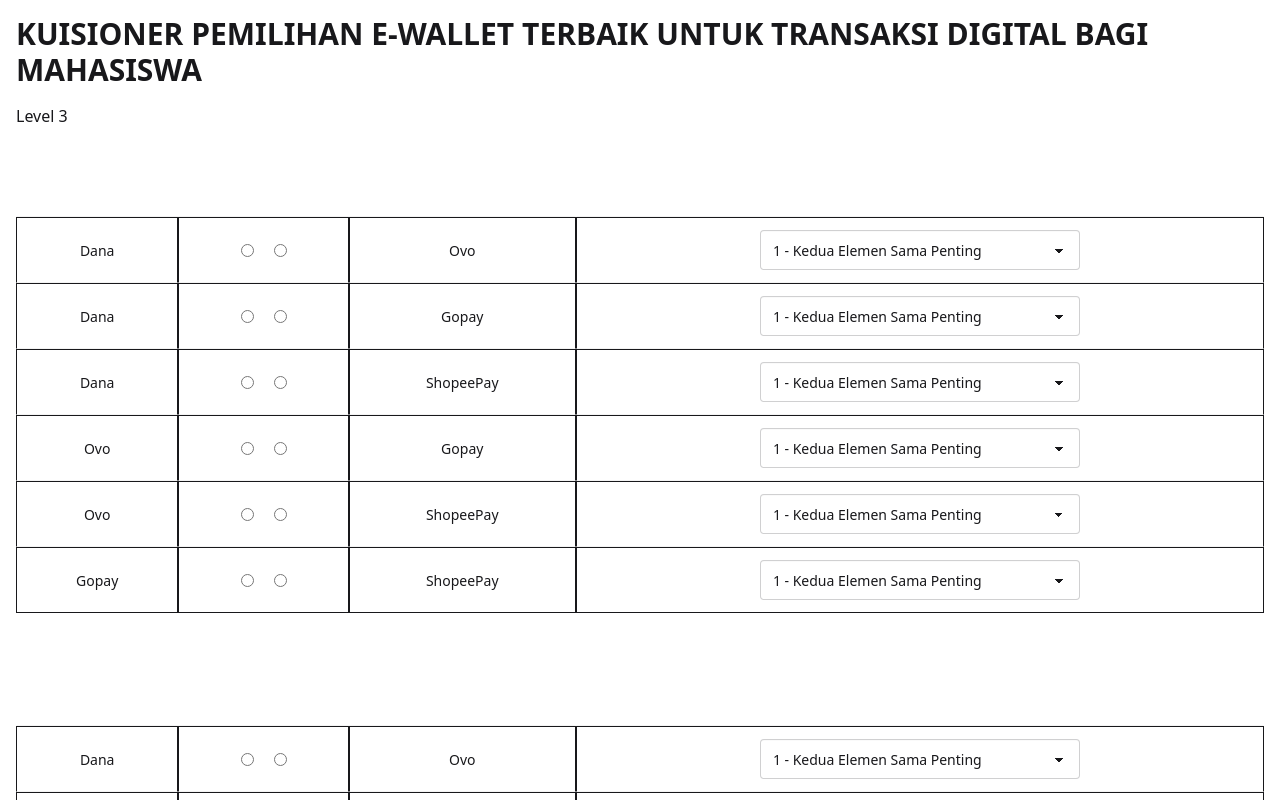
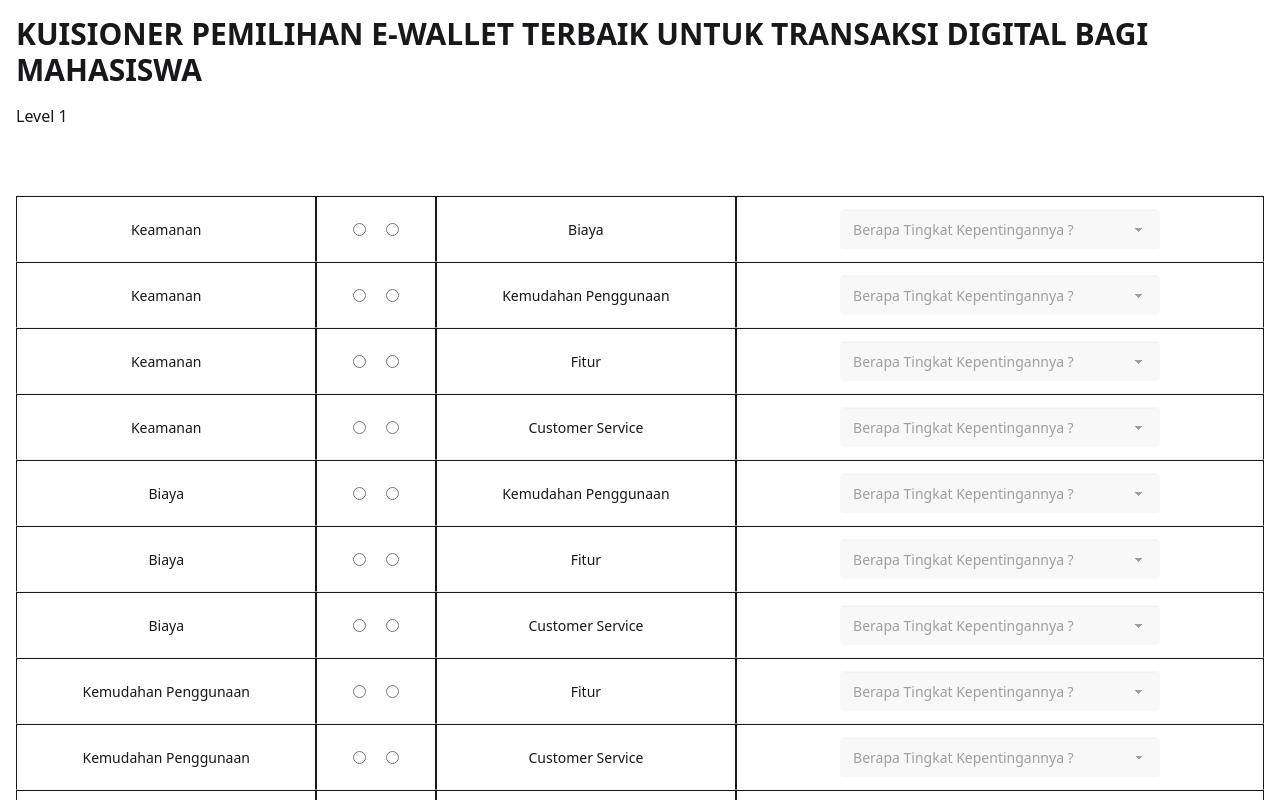
Before and after one commit to Gefila/kuesioner-e-wallet, a React (Vite) app: page / in a window 1280 px wide. Shown: the top 800 px of the page. Built offline with nearby package versions, Linux system fonts and the light colour scheme.

Commit message:
Add response handling and UI components for questionnaire levels

```diff
--- a/src/App.jsx
+++ b/src/App.jsx
@@ -81,22 +81,38 @@
         }))
     );
 
+    function handleRadioChange(event) {
+        const { name, value } = event.target;
+        setResponses((prevResponses) => ({
+            ...prevResponses,
+            [name]: value,
+        }));
+    }
+
+    function handleSelectChange(event) {
+        const { name, value } = event.target;
+        setResponses((prevResponses) => ({
+            ...prevResponses,
+            [name]: value,
+        }));
+    }
+
     return (
         <div className="container mx-auto p-4 ">
             <h1 className="text-3xl font-bold mb-4">
                 KUISIONER PEMILIHAN E-WALLET TERBAIK UNTUK TRANSAKSI DIGITAL
                 BAGI MAHASISWA
             </h1>
-            {/* <Level1 perbandinganKriteria={perbandinganKriteria} />
-            <Level2
+            <Level1 hierarchyData={hierarchyData} generatePairs={generatePairs}/>
+            {/* <Level2
                 hierarchyData={hierarchyData}
                 perbandinganSubKriteria={perbandinganSubKriteria}
             /> */}
-            <Level3
+            {/* <Level3
                 allSubCriteria={allSubCriteria}
                 hierarchyData={hierarchyData}
                 perbandinganAlternatif={perbandinganAlternatif}
-            />
+            /> */}
             {/* {perbandinganSubKriteria.map((subPairs, index) => (
                 <div key={index}>
                     <h2>{hierarchyData.criteria[index].name}</h2>
--- a/src/components/Level1.jsx
+++ b/src/components/Level1.jsx
@@ -1,8 +1,44 @@
+import { useEffect, useState } from "react";
 import Options from "./Options";
+import Radios from "./Radios";
 
-export default function Level1({ perbandinganKriteria }) {
+export default function Level1({ generatePairs, hierarchyData }) {
+    const [responsesLevel1, setResponsesLevel1] = useState({
+        level: 1,
+        jawaban: [],
+    });
+    const perbandinganKriteria = generatePairs(hierarchyData.criteria);
+
+    function handleRadioChange(index, value) {
+        const update = [...responsesLevel1.jawaban];
+        update[index] = {
+            ...update[index],
+            selected: value,
+        };
+        setResponsesLevel1((prev) => ({
+            ...prev,
+            jawaban: update,
+        }));
+    }
+
+    function handleSelectChange(index, value) {
+        const update = [...responsesLevel1.jawaban];
+        update[index] = {
+            ...update[index],
+            tingkatKepentingan: parseInt(value),
+        };
+        setResponsesLevel1((prev) => ({
+            ...prev,
+            jawaban: update,
+        }));
+    }
+
+    useEffect(() => {
+        console.log(responsesLevel1);
+    }, [responsesLevel1]);
+
     return (
-        <div className="overflow-x-auto rounded-box border bg-base-100">
+        <div className="overflow-x-auto rounded-box bg-base-100">
             <p>Level 1</p>
             <table className="table table-auto">
                 <thead>
@@ -23,24 +59,44 @@
                 <tbody>
                     {perbandinganKriteria.map((pair, index) => (
                         <tr key={index} className="text-center">
-                            <td className="border">{pair[0].name}</td>
+                            <td
+                                className={`border ${
+                                    responsesLevel1.jawaban[index]?.selected ==
+                                    pair[0].name
+                                        ? "text-green-500"
+                                        : ""
+                                }`}
+                            >
+                                {pair[0].name}
+                            </td>
                             <td className="border">
-                                <div className="flex justify-center items-center gap-5">
-                                    <input
-                                        type="radio"
-                                        name={`kriteria-${index}`}
-                                        value="1"
-                                    />
-                                    <input
-                                        type="radio"
-                                        name={`kriteria-${index}`}
-                                        value="1"
-                                    />
-                                </div>
+                                <Radios
+                                    index={index}
+                                    onChange={handleRadioChange}
+                                    radio1={pair[0].name}
+                                    radio2={pair[1].name}
+                                />
                             </td>
-                            <td className="border">{pair[1].name}</td>
+                            <td
+                                className={`border ${
+                                    responsesLevel1.jawaban[index]?.selected ==
+                                    pair[1].name
+                                        ? "text-green-500"
+                                        : ""
+                                }`}
+                            >
+                                {pair[1].name}
+                            </td>
                             <td className="border">
-                                <Options />
+                                <Options
+                                    onChange={handleSelectChange}
+                                    index={index}
+                                    element1={pair[0].name}
+                                    element2={pair[1].name}
+                                    selectedElement={
+                                        responsesLevel1.jawaban[index]?.selected
+                                    }
+                                />
                             </td>
                         </tr>
                     ))}
--- a/src/components/Options.jsx
+++ b/src/components/Options.jsx
@@ -1,28 +1,40 @@
-export default function Options({ onChange }) {
+export default function Options({
+    onChange,
+    element1,
+    element2,
+    index,
+    selectedElement,
+}) {
+    let notSelectedElement = selectedElement === element1 ? element2 : element1;
     return (
         <select
-            name=""
-            id=""
+            onChange={(e) => onChange(index, e.target.value)}
             className="select select-bordered w-full max-w-xs"
+            disabled={selectedElement === undefined}
+            defaultValue={"0"}
         >
-            <option value="1">1 - Kedua Elemen Sama Penting</option>
-            <option value="2">2 - </option>
+            <option disabled value="0">
+                Berapa Tingkat Kepentingannya ?
+            </option>
+            <option value="1">
+                1 -{" "}
+                {`${selectedElement} dan ${notSelectedElement} Sama Penting`}
+            </option>
+            <option value="2">2</option>
             <option value="3">
-                3 - Elemen yang satu sedikit lebih penting daripada yang lainnya
+                {`3 - ${selectedElement} sedikit lebih penting daripada ${notSelectedElement}`}
             </option>
             <option value="4">4</option>
             <option value="5">
-                5 - Elemen yang satu lebih penting daripada yang lainnya
+                {`5 - ${selectedElement} lebih penting daripada ${notSelectedElement}`}
             </option>
             <option value="6">6</option>
             <option value="7">
-                7 - Elemen yang satu jelas sangat penting daripada elemen yang
-                lainnya
+                {`7 - ${selectedElement} jelas sangat penting daripada ${notSelectedElement}`}
             </option>
             <option value="8">8</option>
             <option value="9">
-                9 - Elemen yang satu mutlak sangat penting daripada elemen yang
-                lainnya
+                {`9 - ${selectedElement} mutlak sangat penting daripada ${notSelectedElement}`}
             </option>
         </select>
     );
--- /dev/null
+++ b/src/components/Radios.jsx
@@ -0,0 +1,8 @@
+export default function Radios({ onChange, index, radio1, radio2 }) {
+    return (
+        <div className="flex justify-center items-center gap-5">
+            <input type="radio" name={index} value={radio1} onChange={()=>onChange(index, radio1)}/>
+            <input type="radio" name={index} value={radio2} onChange={()=>onChange(index, radio2)} />
+        </div>
+    );
+}
```
